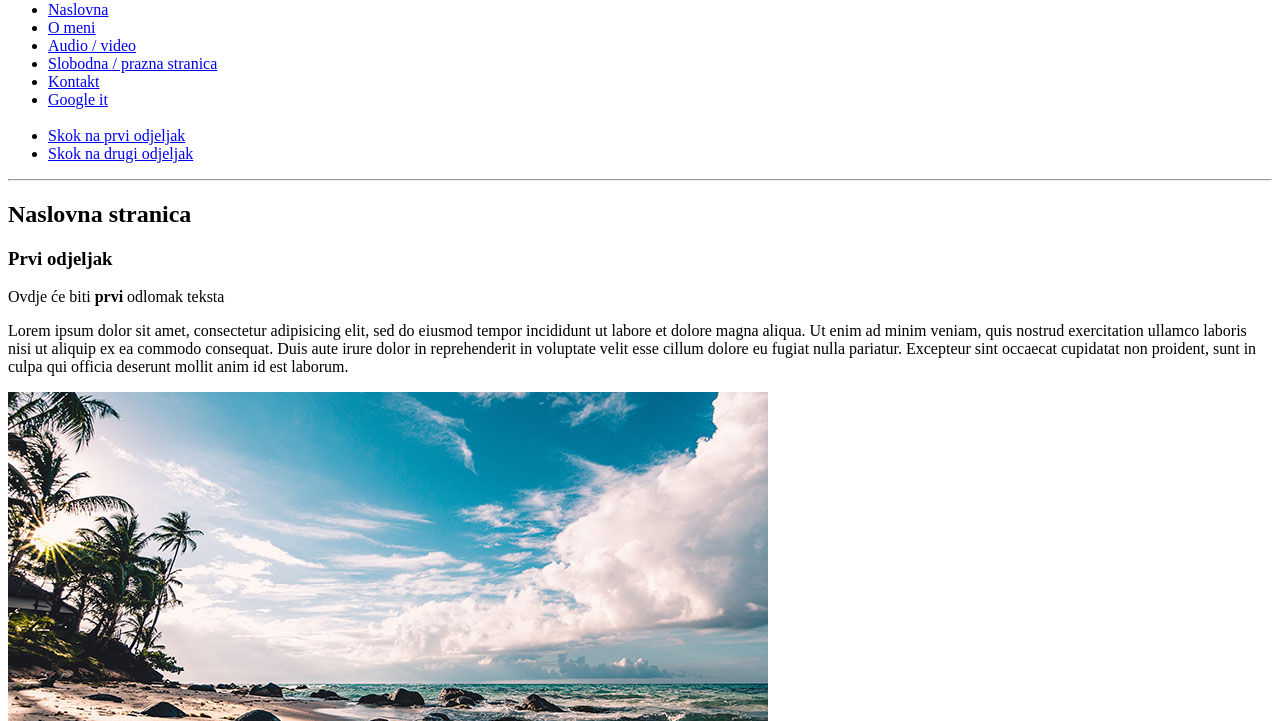
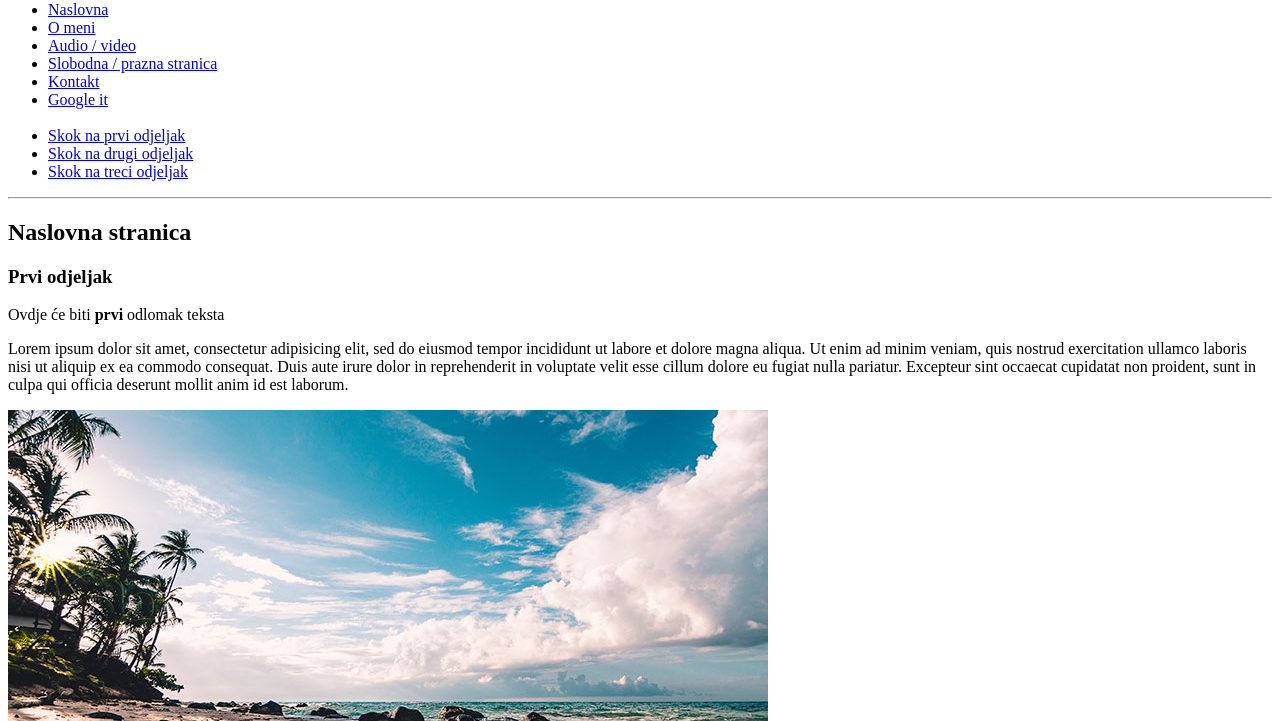
Before and after one commit to GoranMarjanovic/vjezbe.algebra, a plain HTML site: page index.html in a window 1280 px wide. Shown: the part 79-800 px from the top of the page. Drawn offline with Linux system fonts and the light colour scheme.

Commit message:
treci odjeljak added

```diff
--- a/index.html
+++ b/index.html
@@ -50,6 +50,8 @@
                 <br>
                 <li><a href="#prviodjeljak"> Skok na prvi odjeljak </a></li>
                 <li><a href="#drugiodjeljak"> Skok na drugi odjeljak </a></li>
+
+                <li><a href="#treciodjeljak"> Skok na treci odjeljak </a></li>
             </ul>
         </nav>
     </header>
```
